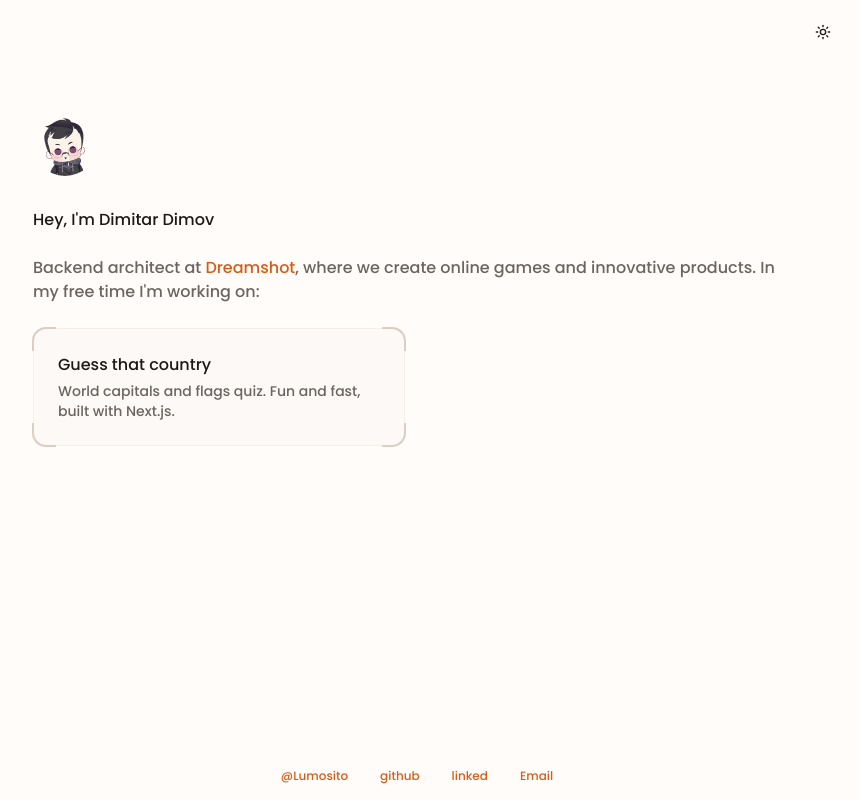
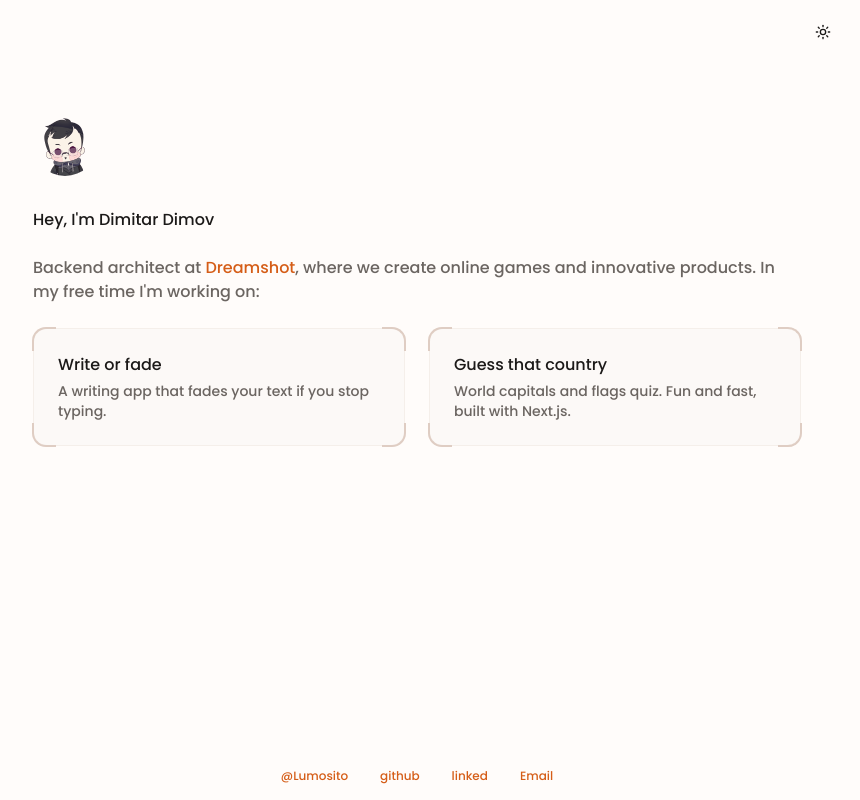
Before and after one commit to dstankovd/ddimov.dev, a Next.js app: page / in a window 1280 px wide. Shown: the whole page, without its empty margins (223-1083 px from the left). Built offline with nearby package versions, Linux system fonts and the light colour scheme.

Commit message:
add write-or-fade

```diff
--- a/src/app/page.tsx
+++ b/src/app/page.tsx
@@ -2,6 +2,11 @@ import { Card } from "@/components/ui/card";
 import Image from "next/image";
 
 const projects = [
+  {
+    title: "Write or fade",
+    description: "A writing app that fades your text if you stop typing.",
+    href: "http://write-or-fade.ddimov.dev/",
+  },
   {
     title: "Guess that country",
     description:
```
